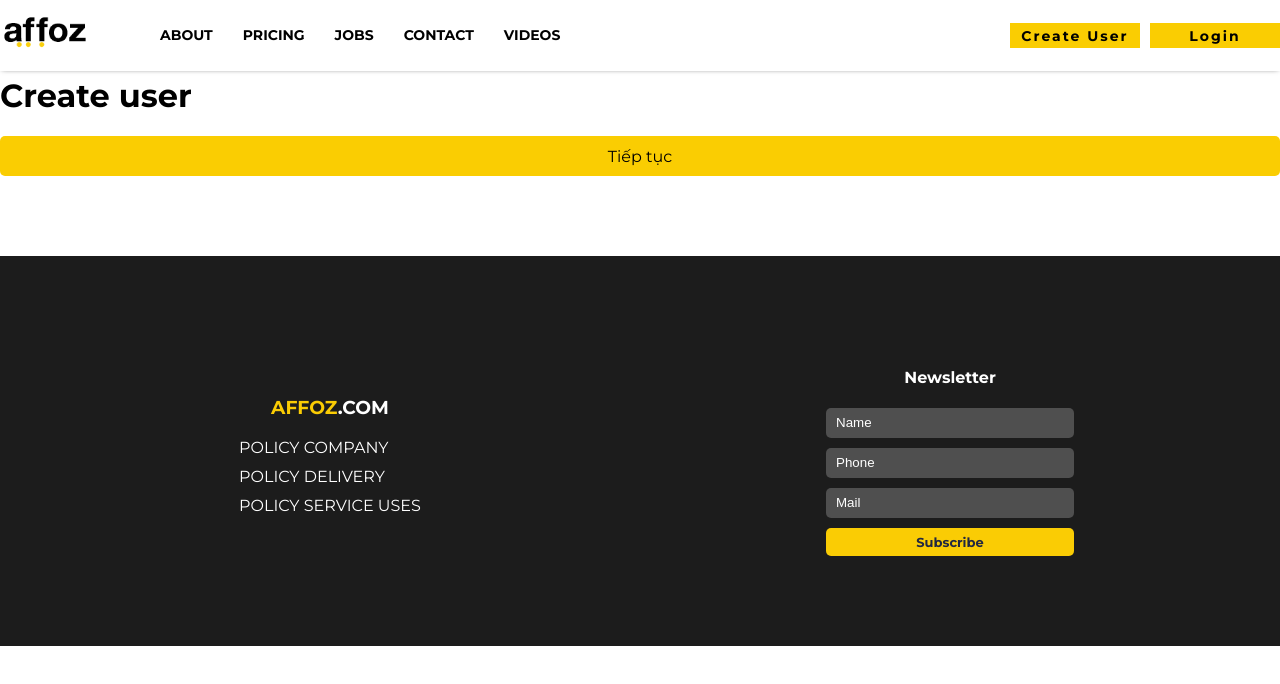
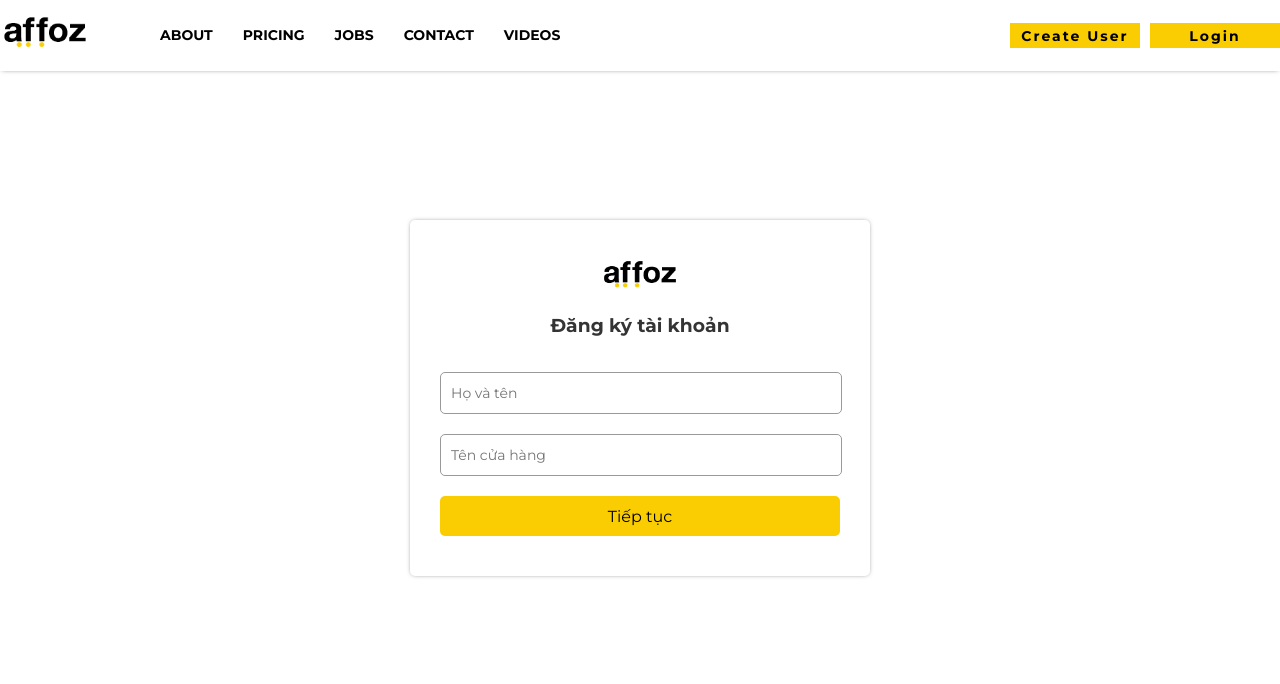
Before and after one commit to adt4ffoz/affoz-demo, a React (Create React App) app: page /create-user in a window 1280 px wide. Shown: the top 684 px of the page. Built offline with nearby package versions, Linux system fonts and the light colour scheme.

Commit message:
finish page next

```diff
--- a/src/components/common/Button/Button.js
+++ b/src/components/common/Button/Button.js
@@ -1,9 +1,13 @@
 import React from "react";
 import "./Button.scss";
 
-export default function Button({ title, handleClick, type }) {
+export default function Button({ title, handleClick, type, typeButton }) {
   return (
-    <button className={`btn btn--${type}`} onClick={handleClick}>
+    <button
+      className={`btn btn--${type}`}
+      type={typeButton}
+      onClick={handleClick}
+    >
       {title}
     </button>
   );
--- a/src/containers/CreateUser/CreateUser.js
+++ b/src/containers/CreateUser/CreateUser.js
@@ -1,16 +1,84 @@
 import React from "react";
+import { useFormik } from "formik";
+import * as Yup from "yup";
 import { Button } from "../../components/common/index";
+import LogoDart from "../../assets/images/logo-dark.png";
+import "./CreateUser.scss";
 
 export default function CreateUser() {
+  const ValidationSchema = Yup.object().shape({
+    name: Yup.string("")
+      .min(4, "Ít nhất 4 ký tự")
+      .max(15, "Nhiều nhất 15 ký tự")
+      .required("Bắt buộc"),
+    yourFarm: Yup.string("")
+      .min(4, "Ít nhất 4 ký tự")
+      .max(15, "Nhiều nhất 15 ký tự")
+      .required("Bắt buộc"),
+  });
+  const formik = useFormik({
+    initialValues: {
+      name: "",
+      yourFarm: "",
+    },
+    validationSchema: ValidationSchema,
+    onSubmit: (values) => console.log(values),
+  });
+
   return (
-    <div>
-      <h1>Create user</h1>
-      <Button
-        title="Tiếp tục"
-        handleClick={() => {
-          console.log("hello world!!!!!");
-        }}
-      />
+    <div className="create">
+      <div className="create__container">
+        <div className="create__title">
+          <img className="create__img" src={LogoDart} alt="" />
+          <h3 className="create__h3">Đăng ký tài khoản</h3>
+        </div>
+        <form className="create__form" onSubmit={formik.handleSubmit}>
+          <div className="create__main">
+            <div className="create__err">
+              <span className="create__err">
+                {formik.touched.name && formik.errors.name}
+              </span>
+            </div>
+            <input
+              className={
+                formik.touched.name && formik.errors.name
+                  ? "create__input create__input--err"
+                  : "create__input"
+              }
+              type="text"
+              placeholder="Họ và tên"
+              name="name"
+              id="name"
+              onChange={formik.handleChange}
+              value={formik.values.name}
+              onBlur={formik.handleBlur}
+            />
+          </div>
+          <div className="create__main">
+            <div className="create__err">
+              <span className="create__err">
+                {formik.touched.yourFarm && formik.errors.yourFarm}
+              </span>
+            </div>
+            <input
+              className={
+                formik.touched.yourFarm && formik.errors.yourFarm
+                  ? "create__input create__input--err"
+                  : "create__input"
+              }
+              type="text"
+              placeholder="Tên cửa hàng"
+              name="yourFarm"
+              id="yourFarm"
+              onChange={formik.handleChange}
+              value={formik.values.yourFarm}
+              onBlur={formik.handleBlur}
+            />
+          </div>
+
+          <Button title="Tiếp tục" typeButton="submit" />
+        </form>
+      </div>
     </div>
   );
 }
--- a/src/containers/CreateUser/CreateUser.scss
+++ b/src/containers/CreateUser/CreateUser.scss
@@ -0,0 +1,82 @@
+.create {
+  display: flex;
+  justify-content: center;
+  align-items: center;
+  &__container {
+    width: 300px;
+    width: 400px;
+    -webkit-box-shadow: 0px 0px 5px -2px rgba(0, 0, 0, 0.75);
+    -moz-box-shadow: 0px 0px 5px -2px rgba(0, 0, 0, 0.75);
+    box-shadow: 0px 0px 5px -2px rgba(0, 0, 0, 0.75);
+    padding: 40px 30px;
+    border-radius: 5px;
+  }
+  &__form {
+    display: flex;
+    flex-direction: column;
+    justify-content: center;
+    align-items: center;
+    width: 100%;
+  }
+  &__input {
+    width: 97%;
+    height: 38px;
+    border: solid;
+    border: {
+      width: 1px;
+      radius: 5px;
+      color: #999999;
+    }
+    margin-bottom: 20px;
+    font-size: 14px;
+    font-family: "Montserrat", sans-serif;
+    transition: all 0.4s;
+    &::placeholder {
+      font-family: "Montserrat", sans-serif;
+    }
+    padding-left: 10px;
+    &:focus {
+      outline: none;
+      border-color: #facd02;
+    }
+    &--err {
+      border-color: tomato;
+    }
+  }
+  //title
+  &__title {
+    text-align: center;
+    margin-bottom: 35px;
+    color: #343434;
+  }
+  &__img {
+    width: 80px;
+  }
+  &__btn {
+    height: 40px;
+    width: 100%;
+    border: none;
+    background-color: #facd02;
+    font-weight: 400;
+    font-size: 16px;
+    border-radius: 5px;
+    transition: all 0.4s;
+    cursor: pointer;
+    &:focus {
+      outline: none;
+      background-color: #e6bd07;
+    }
+  }
+  &__err {
+    font-size: 10px;
+    position: absolute;
+    z-index: 20;
+    bottom: 2px;
+    color: tomato;
+    width: 100%;
+  }
+  &__main {
+    width: 100%;
+    position: relative;
+  }
+}
--- /dev/null
+++ b/src/layout/AuthLayout/AuthLayout.js
@@ -0,0 +1,12 @@
+import React from "react";
+import "../MainLayout/styles.scss";
+import Nav from "../../components/Nav/Nav";
+
+export default function AuthLayout({ children }) {
+  return (
+    <div className="layout">
+      <Nav />
+      <div className="main-layout">{children}</div>
+    </div>
+  );
+}
--- a/src/layout/MainLayout/index.js
+++ b/src/layout/MainLayout/index.js
@@ -9,13 +9,12 @@ export default function MainLayout({ children }) {
   let pathname = location.pathname;
 
   return (
-    <>
+    <div className="layout">
       <Nav />
       <div className={pathname === "/" ? "main-layout--home" : "main-layout"}>
         {children}
       </div>
-
       <Footer />
-    </>
+    </div>
   );
 }
--- a/src/layout/MainLayout/styles.scss
+++ b/src/layout/MainLayout/styles.scss
@@ -1,8 +1,17 @@
 .main-layout {
   margin-bottom: 80px;
   margin-top: 76px;
+  flex: 1;
+  display: flex;
+  justify-content: center;
+  align-items: center;
   &--home {
     margin-bottom: 0px;
     margin-top: 0px;
   }
 }
+.layout {
+  display: flex;
+  flex-direction: column;
+  height: 100vh;
+}
--- a/src/layout/index.js
+++ b/src/layout/index.js
@@ -1,2 +1,3 @@
 export { default as MainLayout } from "./MainLayout";
 export { default as BlankLayout } from "./BlankLayout";
+export { default as AuthLayout } from "./AuthLayout/AuthLayout";
--- a/src/routers/index.js
+++ b/src/routers/index.js
@@ -3,7 +3,7 @@ import { BrowserRouter as Router, Switch } from "react-router-dom";
 
 import { Home, Career, Detail, About, CreateUser } from "../containers/index";
 
-import { MainLayout } from "../layout";
+import { MainLayout, AuthLayout } from "../layout";
 
 import PubliceRoute from "./PubliceRoute";
 // import PrivateRouter from "./PrivateRoute";
@@ -35,7 +35,7 @@ export default function Routers() {
           exact
           path={`/create-user`}
           component={CreateUser}
-          layout={MainLayout}
+          layout={AuthLayout}
         />
       </Switch>
     </Router>
```
